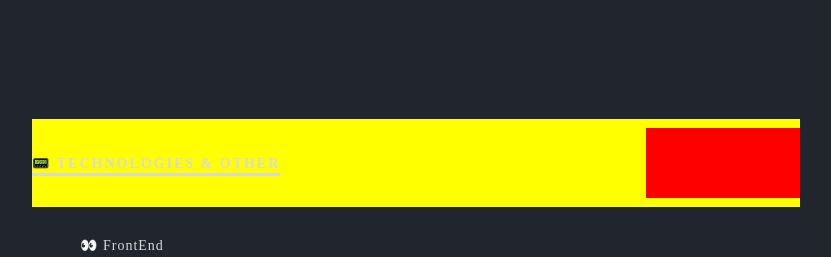
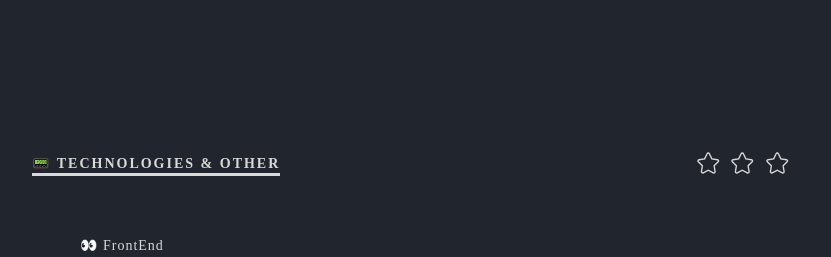
Before and after one commit to Sakoutecher/portfolio-react, a React (Create React App) app: page / in a window 1280 px wide. Shown: the part 1401-1658 px from the top of the page, without its empty margins (224-1055 px from the left). Built offline with nearby package versions, Linux system fonts and the light colour scheme.

Commit message:
:sparkles: Add the filter with the state

```diff
--- a/src/section/Technologies.js
+++ b/src/section/Technologies.js
@@ -3,11 +3,21 @@ import Title from '../components/Title';
 import TechnoCateg from '../components/TechnoCateg'
 import styled from 'styled-components'
 import { TechnoLinksLanguages, TechnoLinksFramework, TechnoLinksFront, TechnoLinksBack } from '../data/ListTechno';
-//import { useState } from 'react'
+import { useState } from 'react'
+import { FontAwesomeIcon } from '@fortawesome/react-fontawesome'
+import { faStar } from '@fortawesome/free-solid-svg-icons'
 
 function Technologies({ styles }) {
 
-    //const [filter, setFilter] = useState(0)
+    const [filter, setFilter] = useState('noStar')
+
+    console.log(filter)
+
+    const starborder = {
+        stroke: styles.colors.text,
+        strokeWidth: '35',
+        cursor: 'none',
+    }
 
     return (
         <TechnologiesContainer>
@@ -18,7 +28,30 @@ function Technologies({ styles }) {
                         styles={styles}
                     />
                     <FilterContainer>
-
+                        <FontAwesomeIcon
+                            icon={faStar}
+                            color={filter === '1Star' || filter === '2Star' || filter === '3Star' ? '#3BC3A4' : styles.colors.background}
+                            size='lg'
+                            style={starborder}
+                            data-cursor
+                            onClick={() => setFilter('1Star')}
+                        />
+                        <FontAwesomeIcon
+                            icon={faStar}
+                            color={filter === '2Star' || filter === '3Star' ? '#3BC3A4' : styles.colors.background}
+                            size='lg'
+                            style={starborder}
+                            data-cursor
+                            onClick={() => setFilter('2Star')}
+                        />
+                        <FontAwesomeIcon
+                            icon={faStar}
+                            color={filter === '3Star' ? '#3BC3A4' : styles.colors.background}
+                            size='lg'
+                            style={starborder}
+                            data-cursor
+                            onClick={() => setFilter('3Star')}
+                        />
                     </FilterContainer>
                 </Top>
                 <Bottom>
@@ -26,21 +59,25 @@ function Technologies({ styles }) {
                         title={'👀 FrontEnd'}
                         styles={styles}
                         links={TechnoLinksFront}
+                        filter={filter}
                     />
                     <TechnoCateg
                         title={'🔐 BackEnd'}
                         styles={styles}
                         links={TechnoLinksBack}
+                        filter={filter}
                     />
                     <TechnoCateg
                         title={'🧰 Framework & Librairies'}
                         styles={styles}
                         links={TechnoLinksFramework}
+                        filter={filter}
                     />
                     <TechnoCateg
                         title={'🌐 Languages'}
                         styles={styles}
                         links={TechnoLinksLanguages}
+                        filter={filter}
                     />
                 </Bottom>
             </Center>
@@ -67,7 +104,7 @@ const Center = styled.div`
 const Top = styled.div`
     height: 10%;
     width: 100%;
-    background-color: yellow;
+    //background-color: yellow;
     display: flex;
     justify-content: space-between;
     align-items: center;
@@ -75,8 +112,11 @@ const Top = styled.div`
 
 const FilterContainer = styled.div`
     height: 80%;
-    width: 20%;
-    background-color: red;
+    width: 15%;
+    //background-color: red;
+    display: flex;
+    justify-content: space-evenly;
+    align-items: center;
 `
 
 const Bottom = styled.div`
```
